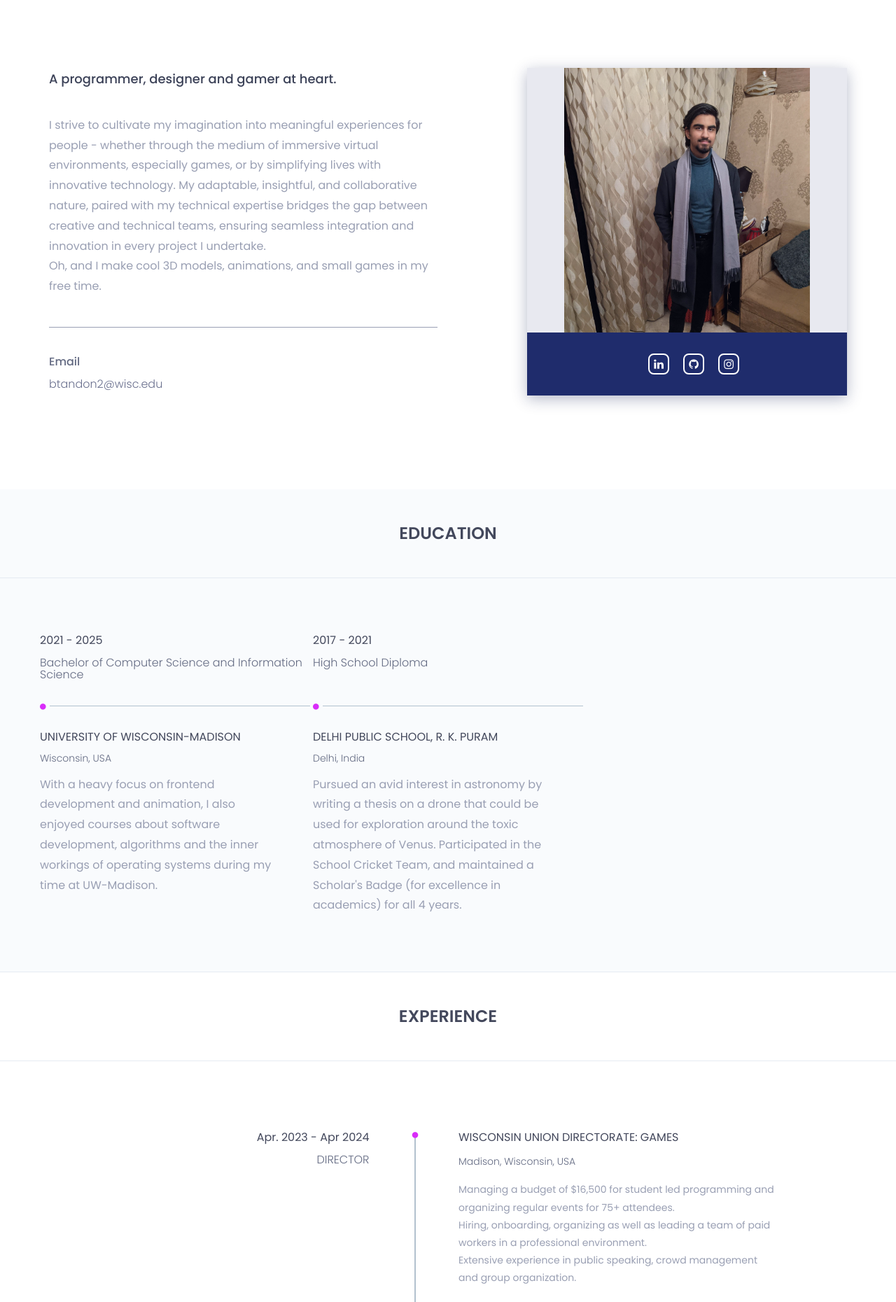
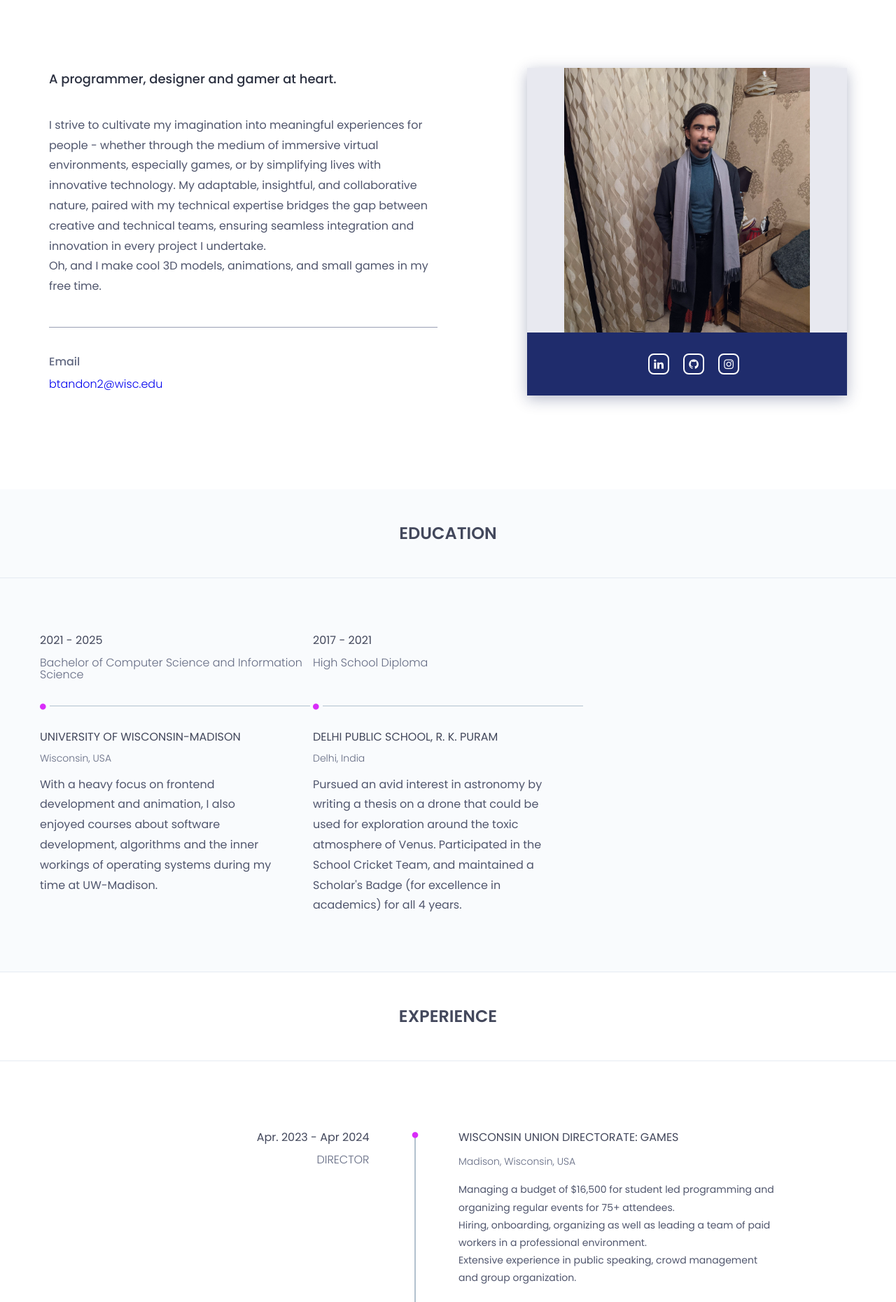
Before and after one commit to BTandon16/btandon16.github.io, a plain HTML site: page index.html in a window 1280 px wide. Shown: the part 1020-2880 px from the top of the page at 70% size. Drawn offline with nearby package versions, Linux system fonts and the light colour scheme.

Commit message:
Changed colors for contrast and styles for h1

```diff
--- a/assets/css/style.css
+++ b/assets/css/style.css
@@ -50,7 +50,7 @@ body{
 a,a:hover,a:active,a:focus {
 	display:inline-block;
 	text-decoration:none;
-	color: #6a708e;
+	color: #0000EE;
 	font-size:16px;
 	padding:0;
 }
@@ -85,8 +85,14 @@ a,a:hover,a:active,a:focus {
     box-shadow: 0 5px 20px rgba(0,0,0,.2);
 }
 
+h1 {
+    margin: 0;
+	color:#43485c;
+	font-family: 'Poppins', sans-serif;
+	text-transform: capitalize;
+}
 
-h1,h2,h3,h4,h5,h6 {
+h2,h3,h4,h5,h6 {
 	margin: 0;
 	color:#43485c;
     font-size: 16px;
@@ -302,13 +308,13 @@ nav.navbar.bootsnav .navbar-toggle i{color: #d92cf9;}
 /*.single-about-txt*/
 .single-about-txt h3 {
     font-size:18px;
-    color: #3c4258;
+    color: #2b3040;
     text-transform: initial;
     line-height: 1.8;
 }
 .single-about-txt p {
     font-size: 16px;
-    color: #999fb3;
+    color: #50566D;
     padding: 35px 0 43px;
     border-bottom: 1px solid #999fb3;
 }
@@ -398,7 +404,7 @@ nav.navbar.bootsnav .navbar-toggle i{color: #d92cf9;}
 .single-horizontal-timeline .experience-time h3{text-transform: capitalize;}
 .single-horizontal-timeline .experience-time h3 span{text-transform:lowercase;}
 .single-horizontal-timeline .timeline-content h5 {margin: 15px 0;}
-.single-horizontal-timeline p {color: #999fb3;max-width: 335px;}
+.single-horizontal-timeline p {color: #50566D;max-width: 335px;}
 
 /*.timeline-horizontal-border*/
 .timeline-horizontal-border {
@@ -556,7 +562,7 @@ span.single-timeline-horizontal.spacial-horizontal-line {width: 88px;}
 }
 .main-timeline .description {
     font-size: 14px;
-    color: #999fb3;
+    color: #50566D;
 }
 .main-timeline .timeline-content.right{
     float: right;
@@ -828,7 +834,7 @@ span.single-timeline-horizontal.spacial-horizontal-line {width: 88px;}
     font-weight:  500;
 }
 .single-contact-add-info p {
-    color:  #999fb3;
+    color:  #50566D;
     font-size:  16px;
     margin-top:  18px;
 }
```
